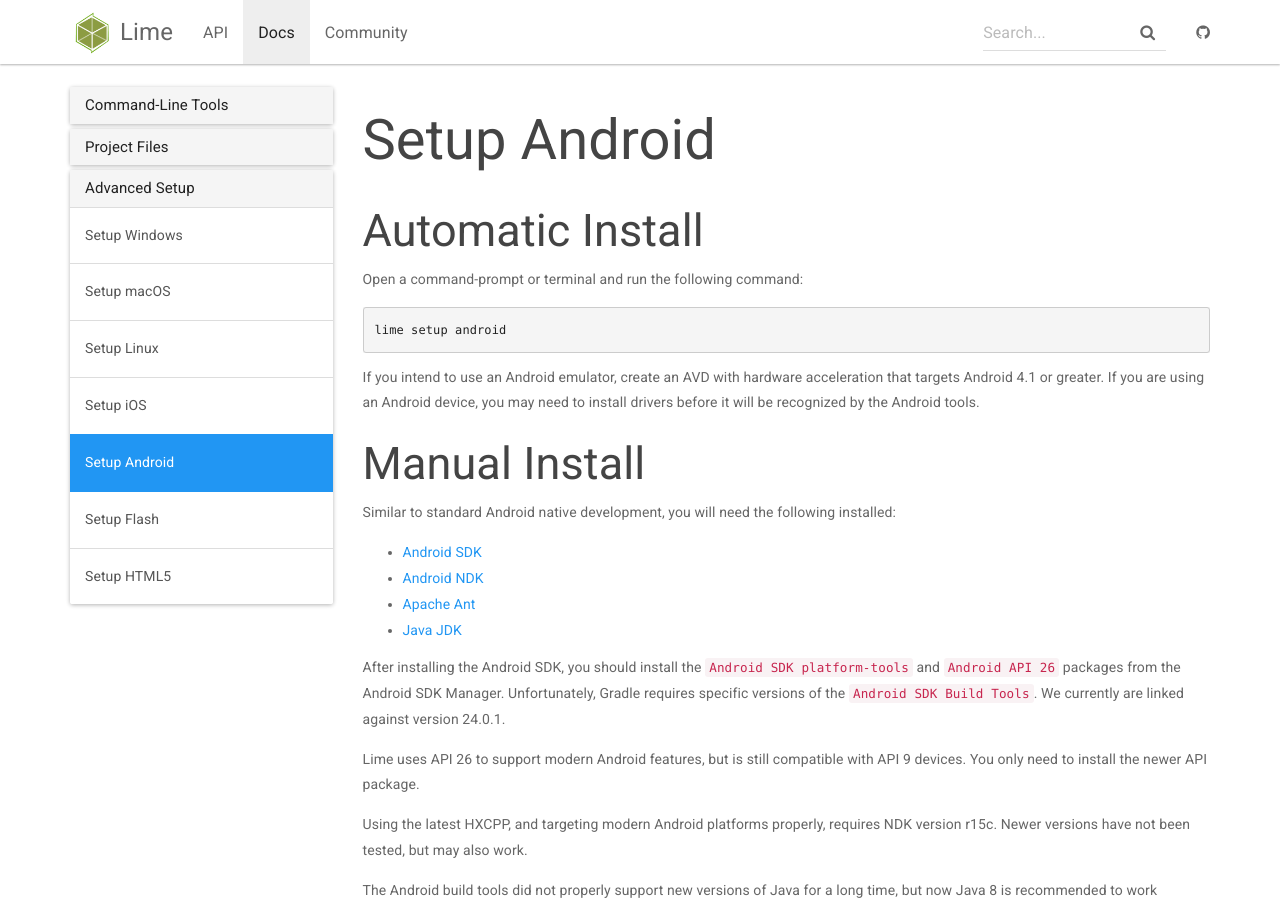
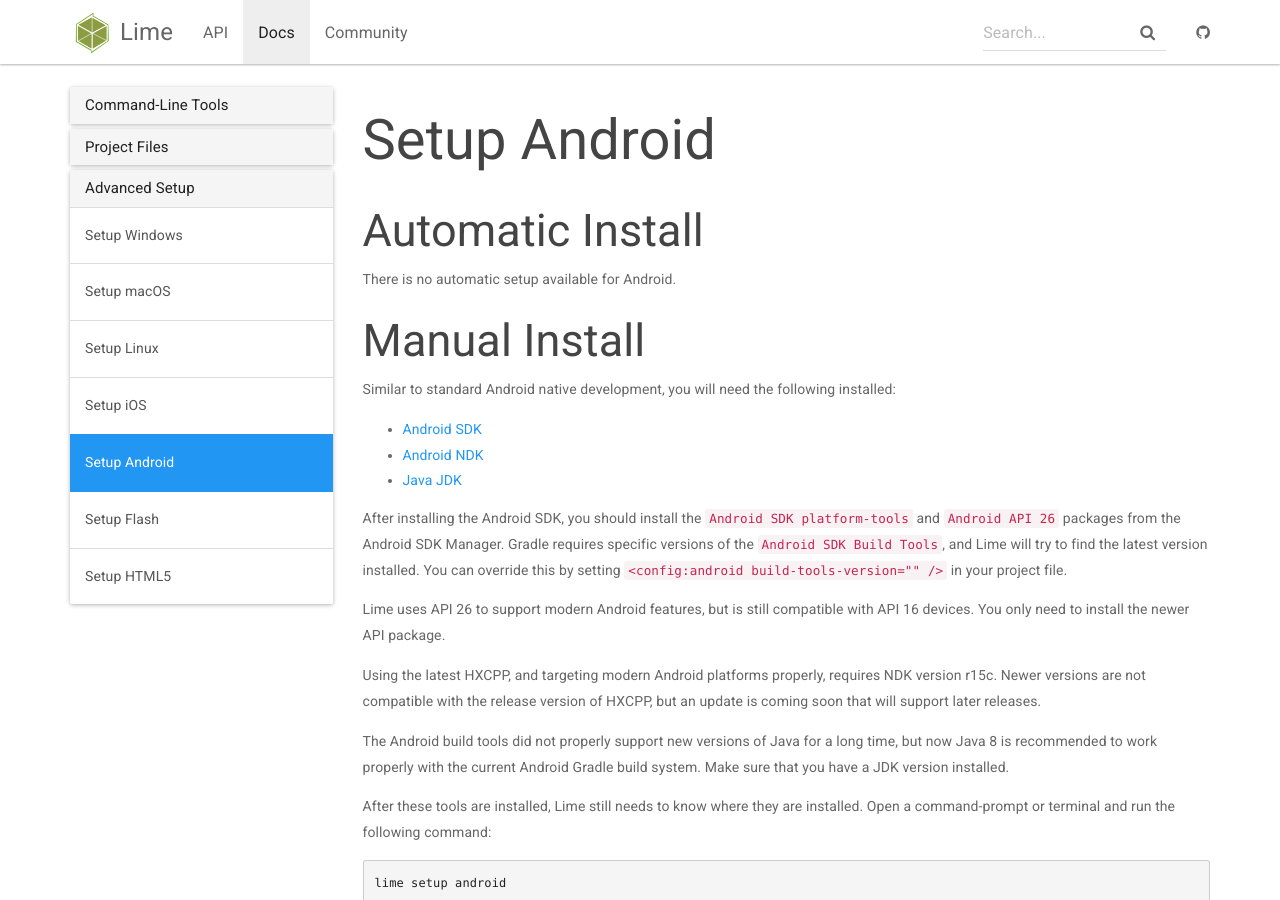
Before and after one commit to openfl/lime.openfl.org, a Jekyll site: the page built from _docs/advanced-setup/android.md, in a window 1280 px wide and 900 px high. Built offline with Jekyll 4.4.1, drawn with Linux system fonts in a browser that asks for light colours; nearby versions of some CDN libraries.

Commit message:
Update android.md

```diff
--- a/_docs/advanced-setup/android.md
+++ b/_docs/advanced-setup/android.md
@@ -4,11 +4,7 @@ title: Setup Android
 
 ## Automatic Install
 
-Open a command-prompt or terminal and run the following command:
-
-    lime setup android
-
-If you intend to use an Android emulator, create an AVD with hardware acceleration that targets Android 4.1 or greater. If you are using an Android device, you may need to install drivers before it will be recognized by the Android tools.
+There is no automatic setup available for Android.
 
 ## Manual Install
 
@@ -16,14 +12,13 @@ Similar to standard Android native development, you will need the following inst
 
  * [Android SDK](http://developer.android.com/sdk/index.html)
  * [Android NDK](http://developer.android.com/tools/sdk/ndk/index.html)
- * [Apache Ant](http://ant.apache.org/bindownload.cgi)
  * [Java JDK](http://www.oracle.com/technetwork/java/javasebusiness/downloads/java-archive-downloads-javase6-419409.html#jdk-6u45-oth-JPR)
 
-After installing the Android SDK, you should install the `Android SDK platform-tools` and `Android API 26` packages from the Android SDK Manager. Unfortunately, Gradle requires specific versions of the `Android SDK Build Tools`. We currently are linked against version 24.0.1.
+After installing the Android SDK, you should install the `Android SDK platform-tools` and `Android API 26` packages from the Android SDK Manager. Gradle requires specific versions of the `Android SDK Build Tools`, and Lime will try to find the latest version installed. You can override this by setting `<config:android build-tools-version="" />` in your project file.
 
-Lime uses API 26 to support modern Android features, but is still compatible with API 9 devices. You only need to install the newer API package.
+Lime uses API 26 to support modern Android features, but is still compatible with API 16 devices. You only need to install the newer API package.
 
-Using the latest HXCPP, and targeting modern Android platforms properly, requires NDK version r15c. Newer versions have not been tested, but may also work.
+Using the latest HXCPP, and targeting modern Android platforms properly, requires NDK version r15c. Newer versions are not compatible with the release version of HXCPP, but an update is coming soon that will support later releases.
 
 The Android build tools did not properly support new versions of Java for a long time, but now Java 8 is recommended to work properly with the current Android Gradle build system. Make sure that you have a JDK version installed.
 
```
